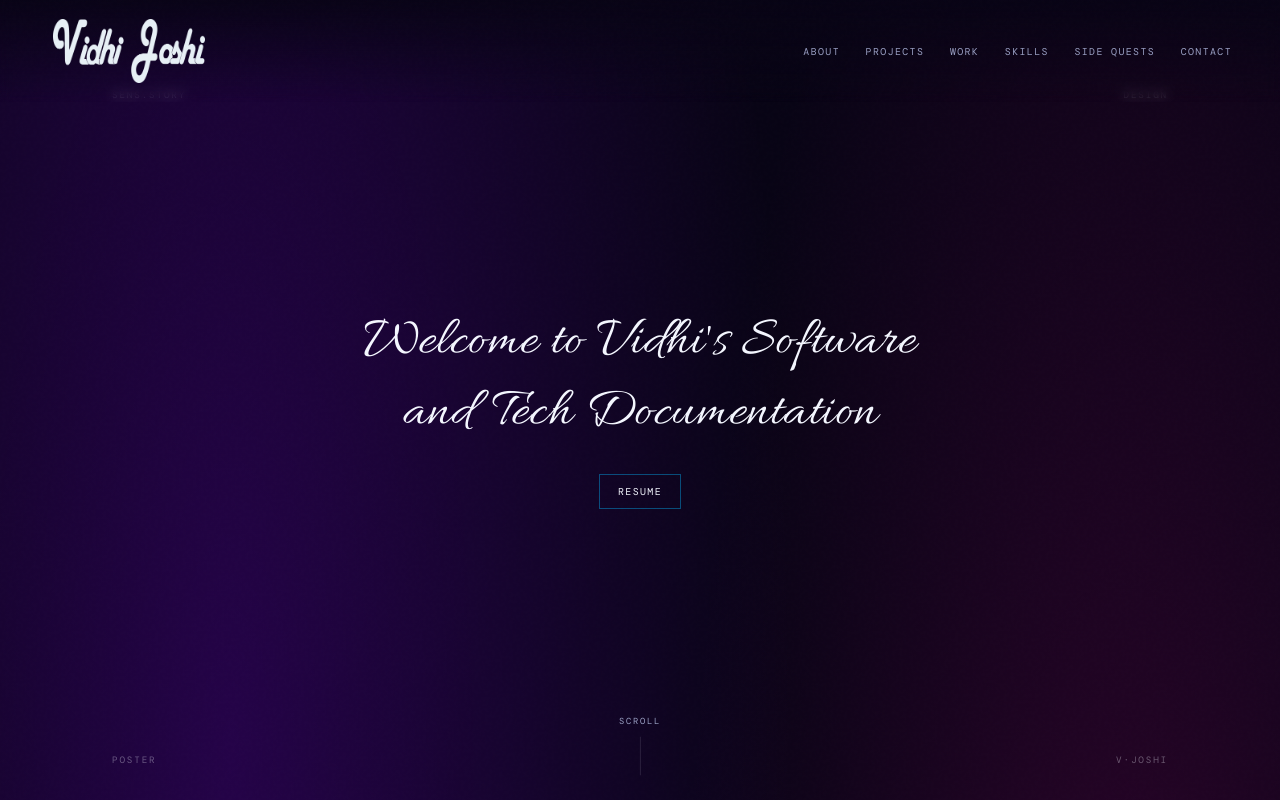
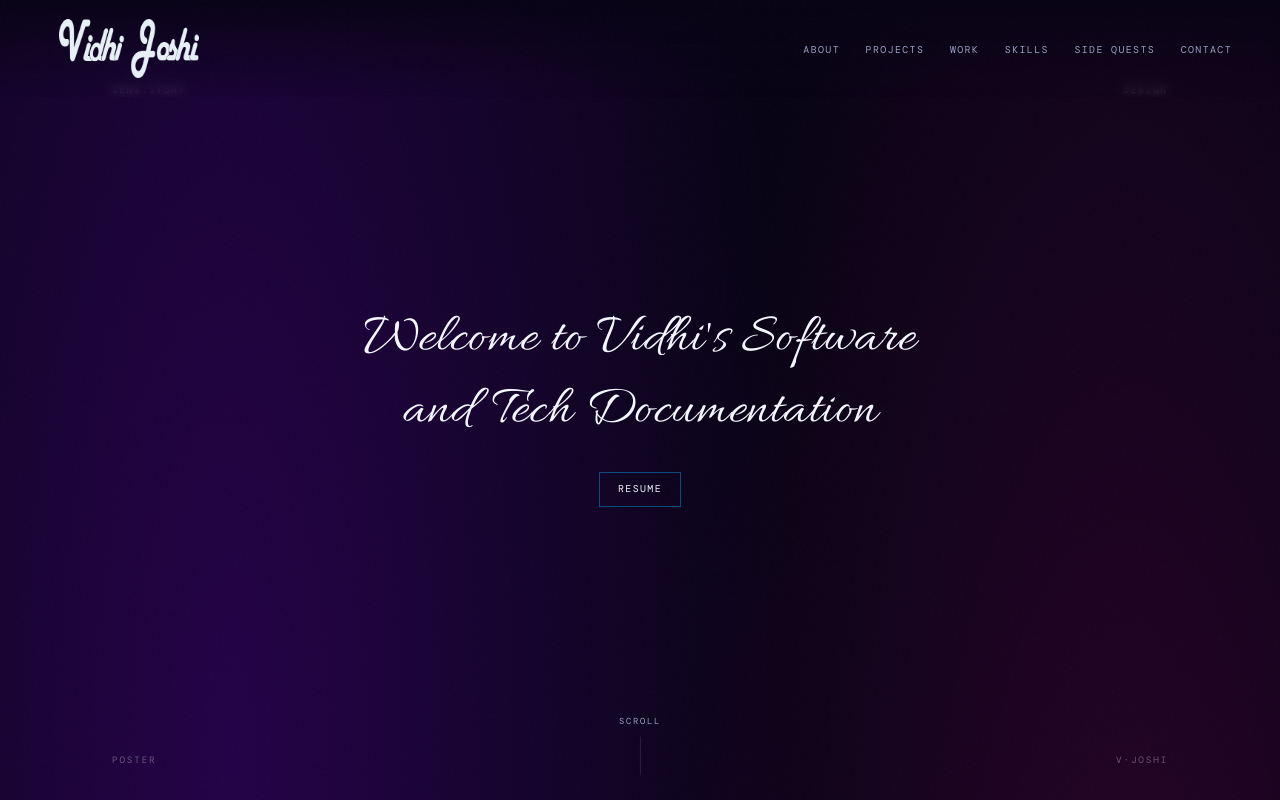
Before and after one commit to Vid-j/portfolio, a website built with Vite: page dev.html in a window 1280 px wide. Shown: the top 800 px of the page. Built offline with nearby package versions, Linux system fonts and the light colour scheme; some packages are replaced by stand-ins of ours; a web font is replaced by a local one.

Commit message:
layout changes on dev html

```diff
--- a/src/gallery/renderGallery.ts
+++ b/src/gallery/renderGallery.ts
@@ -31,7 +31,7 @@ export function renderGallery(): string {
           src="${escapeHtml(`${import.meta.env.BASE_URL}images/vidhi-joshi.png`)}"
           alt="Vidhi Joshi"
           width="162"
-          height="64"
+          height="59"
         />
       </a>
       <span class="gallery-nav__mark">GALLERY</span>
--- a/src/styles/base.css
+++ b/src/styles/base.css
@@ -106,6 +106,10 @@ body::after {
   text-decoration: none;
   flex-shrink: 0;
   line-height: 0;
+  width: fit-content;
+  max-width: fit-content;
+  justify-self: start;
+  align-self: center;
   transition: opacity 0.25s var(--ease-out);
 }
 
@@ -116,9 +120,10 @@ body::after {
 
 .back-home__logo {
   width: 162px;
-  height: 64px;
+  height: 59px;
   object-fit: contain;
   display: block;
+  pointer-events: none;
 }
 
 @media (prefers-reduced-motion: reduce) {
--- a/src/styles/gallery.css
+++ b/src/styles/gallery.css
@@ -21,6 +21,12 @@ body {
   align-items: center;
   padding: 1.2rem clamp(1.25rem, 4vw, 3rem);
   background: linear-gradient(to bottom, rgba(10, 10, 12, 0.95), transparent);
+  pointer-events: none;
+}
+
+.gallery-nav .back-home,
+.gallery-nav .gallery-nav__mark {
+  pointer-events: auto;
 }
 
 .gallery-nav__mark {
--- a/src/styles/sketchbook.css
+++ b/src/styles/sketchbook.css
@@ -56,13 +56,21 @@ body {
   right: 0;
   z-index: 100;
   display: grid;
-  grid-template-columns: 1fr auto;
+  grid-template-columns: auto 1fr;
   align-items: center;
   gap: 1rem;
   padding: 1.2rem clamp(1.25rem, 4vw, 3rem);
   background: linear-gradient(to bottom, rgba(8, 4, 21, 0.92), transparent);
   -webkit-backdrop-filter: blur(6px);
   backdrop-filter: blur(6px);
+  pointer-events: none;
+}
+
+.nav .back-home,
+.nav .nav__toggle,
+.nav .nav__links,
+.nav .nav__links a {
+  pointer-events: auto;
 }
 
 .nav__links {
--- a/src/styles/thoughts.css
+++ b/src/styles/thoughts.css
@@ -42,6 +42,12 @@ body::after {
   align-items: center;
   padding: 1.2rem clamp(1.25rem, 4vw, 3rem);
   background: linear-gradient(to bottom, rgba(245, 240, 230, 0.97), transparent);
+  pointer-events: none;
+}
+
+.thoughts-nav .back-home,
+.thoughts-nav .thoughts-nav__mark {
+  pointer-events: auto;
 }
 
 .thoughts-nav__mark {
--- a/src/styles/tokens.css
+++ b/src/styles/tokens.css
@@ -11,7 +11,7 @@
   --line-bright: rgba(78, 205, 196, 0.35);
   --font-serif: 'Cormorant Garamond', serif;
   --font-mono: 'DM Mono', monospace;
-  --nav-height: 4.5rem;
+  --nav-height: calc(4.5rem - 5px);
   --section-pad: clamp(3rem, 6vw, 6rem);
   --content-max: 72rem;
   --ease-out: cubic-bezier(0.22, 1, 0.36, 1);
--- a/src/thoughts/renderThoughts.ts
+++ b/src/thoughts/renderThoughts.ts
@@ -29,7 +29,7 @@ export function renderThoughts(): string {
           src="${escapeHtml(`${import.meta.env.BASE_URL}images/vidhi-joshi.png`)}"
           alt="Vidhi Joshi"
           width="162"
-          height="64"
+          height="59"
         />
       </a>
       <span class="thoughts-nav__mark">THOUGHTS</span>
--- a/src/ui/renderDevPage.ts
+++ b/src/ui/renderDevPage.ts
@@ -129,7 +129,7 @@ export function renderDevPage(): string {
           src="${escapeHtml(`${import.meta.env.BASE_URL}images/vidhi-joshi.png`)}"
           alt="Vidhi Joshi"
           width="162"
-          height="64"
+          height="59"
         />
       </a>
       <button class="nav__toggle" type="button" aria-expanded="false" aria-controls="nav-menu">Menu</button>
```
